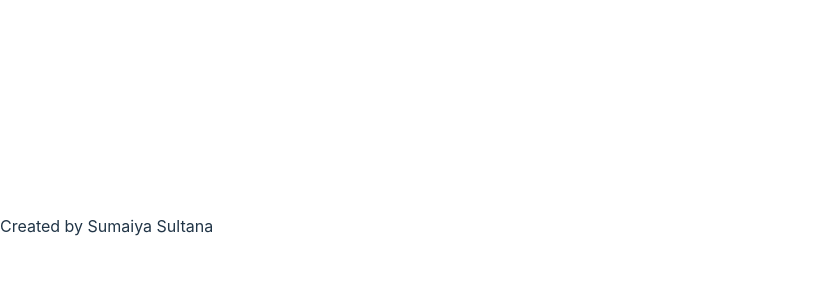
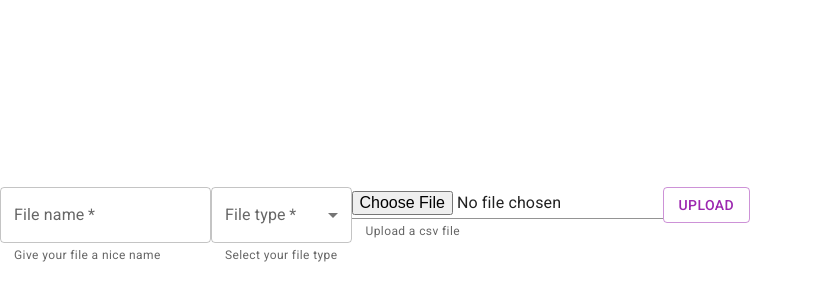
Before and after one commit to ssinthy/csv-analysis-fullstack, a React (Vite) app in the folder frontend-web/: page / in a window 1280 px wide. Shown: the part 174-474 px from the top of the page, without its empty margins (0-813 px from the left). Built offline with nearby package versions, Linux system fonts and the light colour scheme.

Commit message:
#7 Create csv upload form with Material UI

```diff
--- a/frontend-web/package.json
+++ b/frontend-web/package.json
@@ -10,6 +10,11 @@
     "preview": "vite preview"
   },
   "dependencies": {
+    "@emotion/react": "^11.11.4",
+    "@emotion/styled": "^11.11.0",
+    "@fontsource/roboto": "^5.0.12",
+    "@mui/icons-material": "^5.15.14",
+    "@mui/material": "^5.15.14",
     "react": "^18.2.0",
     "react-dom": "^18.2.0"
   },
--- a/frontend-web/src/App.tsx
+++ b/frontend-web/src/App.tsx
@@ -1,12 +1,12 @@
-import { useState } from 'react'
+import { useState } from "react";
+import { CsvUploadForm } from "./components/CsvUploadForm";
 
 function App() {
-
   return (
-    <p >
-        Created by Sumaiya Sultana
-      </p>
-  )
+    <div>
+      <CsvUploadForm />
+    </div>
+  );
 }
 
-export default App
+export default App;
--- /dev/null
+++ b/frontend-web/src/components/CsvUploadForm.tsx
@@ -0,0 +1,64 @@
+import {
+  FormControl,
+  InputLabel,
+  Input,
+  FormHelperText,
+  Select,
+  MenuItem,
+  TextField,
+  Button,
+} from "@mui/material";
+import { useCallback, useState } from "react";
+
+type CsvCategory = "CYCLE_INFO" | "CAPACITY";
+
+function CsvUploadForm() {
+  const [filename, setFilename] = useState<string | null>(null);
+  const [filetype, setFiletype] = useState<CsvCategory | null>(null);
+  const [filecontent, setFilecontent] = useState<File | null>(null);
+
+  const onSubmit = useCallback(() => {}, [filename, filetype, filecontent]);
+
+  return (
+    <form onSubmit={onSubmit}>
+      <FormControl required>
+        <InputLabel>File name</InputLabel>
+        <TextField
+          value={filename}
+          onChange={(e) => setFilename(e.target.value)}
+        />
+        <FormHelperText>Give your file a nice name</FormHelperText>
+      </FormControl>
+
+      <FormControl required>
+        <InputLabel>File type</InputLabel>
+        <Select
+          value={filetype}
+          onChange={(e) => setFiletype(e.target.value as CsvCategory)}
+        >
+          <MenuItem value={"CAPACITY"}>Capacity</MenuItem>
+          <MenuItem value={"CYCLE_INFO"}>Cycle info</MenuItem>
+        </Select>
+        <FormHelperText>Select your file type</FormHelperText>
+      </FormControl>
+
+      <FormControl required>
+        <Input
+          type="file"
+          inputProps={{ accept: ".csv" }}
+          onChange={(e) => {
+            let files = (e.target as HTMLInputElement).files;
+            setFilecontent(files?.length ? files[0] : null);
+          }}
+        />
+        <FormHelperText>Upload a csv file</FormHelperText>
+      </FormControl>
+
+      <Button variant="outlined" color="secondary" type="submit">
+        Upload
+      </Button>
+    </form>
+  );
+}
+
+export { CsvUploadForm };
```
Also changed, not shown: frontend-web/src/main.tsx (+11 -7 lines), 1 other file (tests, documents, lock files or other folders).
